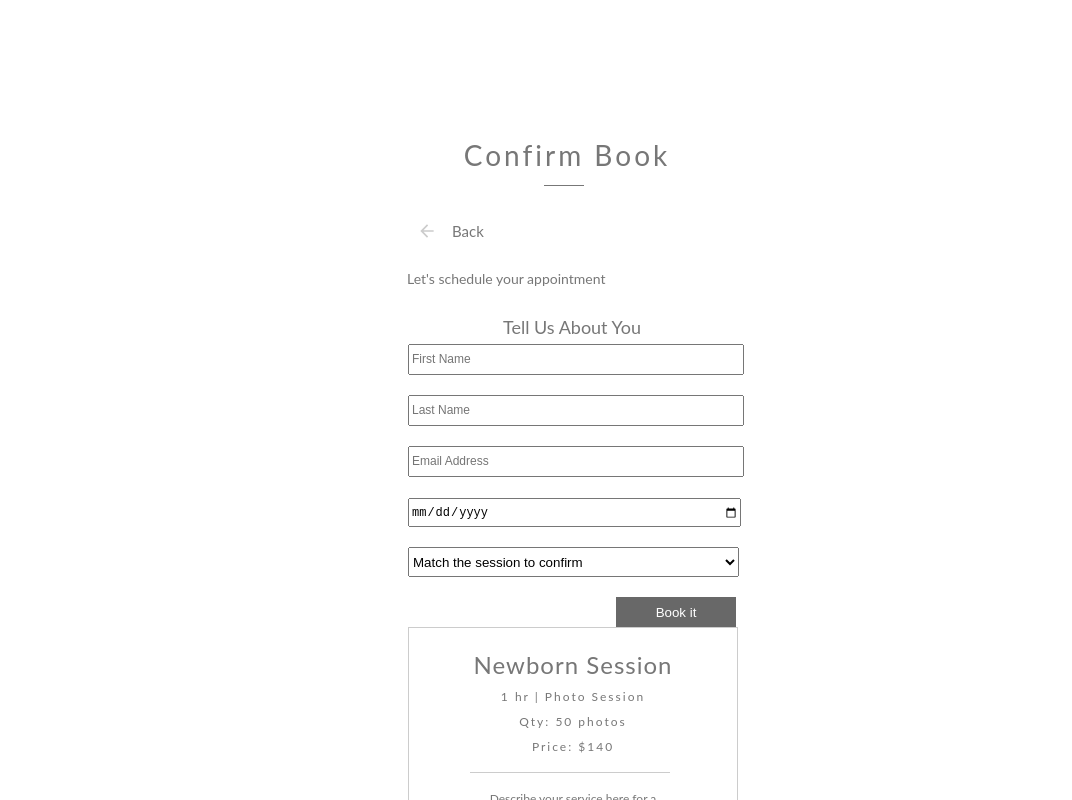
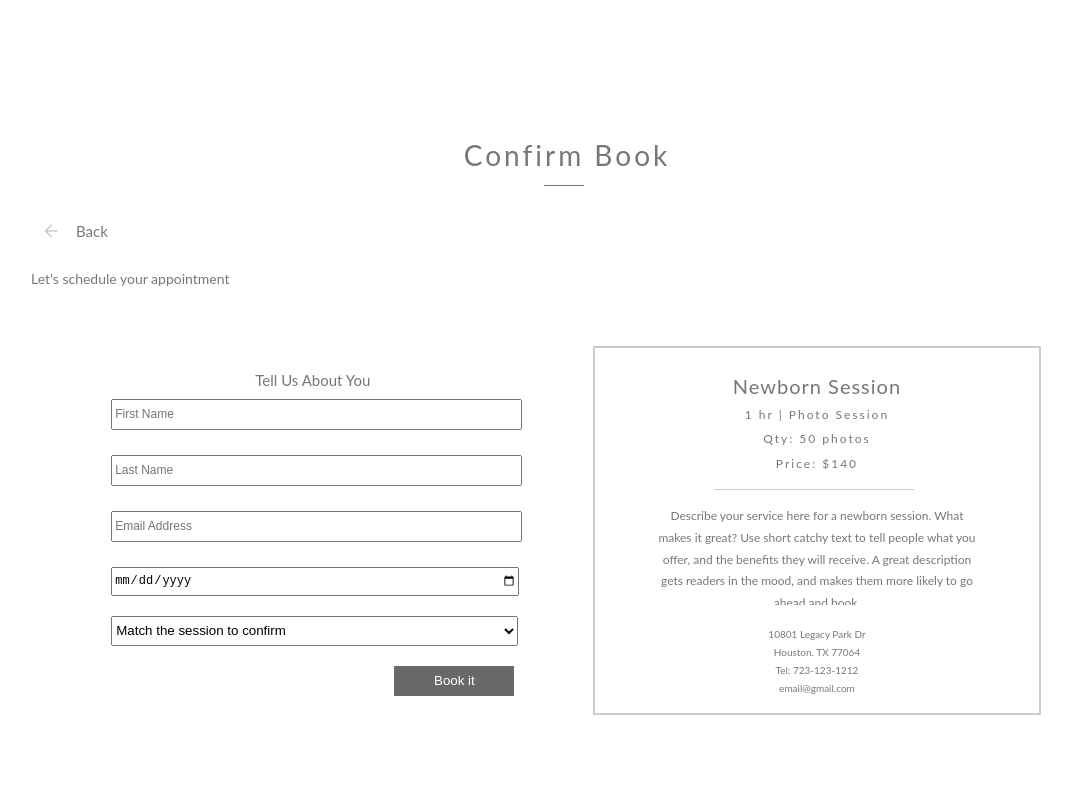
Before and after one commit to mayitogl83/My-Photography-Website, a React (Create React App) app: page /bookingform in a window 1280 px wide. Shown: the top 800 px of the page, without its empty margins (73-1145 px from the left). Built offline with nearby package versions, Linux system fonts and the light colour scheme.

Commit message:
Add booking form style for desktop devices

```diff
--- a/src/App.css
+++ b/src/App.css
@@ -1001,4 +1001,52 @@ p {
 .long-line {
   display: none;
 }
+/*booking form style for desktop devices*/
+form {
+  width: 100%;
+  display: flex;
 }
+.calendar {
+  max-width: 90%;
+}
+.calendar input {
+  margin-top: 5px;
+  font-size: 12px;
+  width:100%;
+}
+.calendar .input-form {
+  margin-left: 10%;
+  width: 35%;
+}
+.calendar .input {
+  overflow: hidden;
+  padding: 20px;
+  outline: 1px solid #ccc;
+  margin: 40px 80px 80px 80px;
+  height: 325px;
+  width: 35%;
+}
+.title-form {
+  font-size: 15px;
+}
+.input .session-title {
+  margin-top: 0px;
+  font-size: 20px;
+}
+.input .session-description {
+  height: 100px;
+  margin-left: 40px;
+  margin-right: 40px;
+  position: inherit;
+  z-index: 1;
+  overflow-y: scroll;
+}
+.input .contact-info {
+  padding-bottom: 15px;
+  margin-top: 30px;
+}
+.input .contact-info p {
+  font-size: 10px;
+  margin-top: -10px;
+}
+}
```
